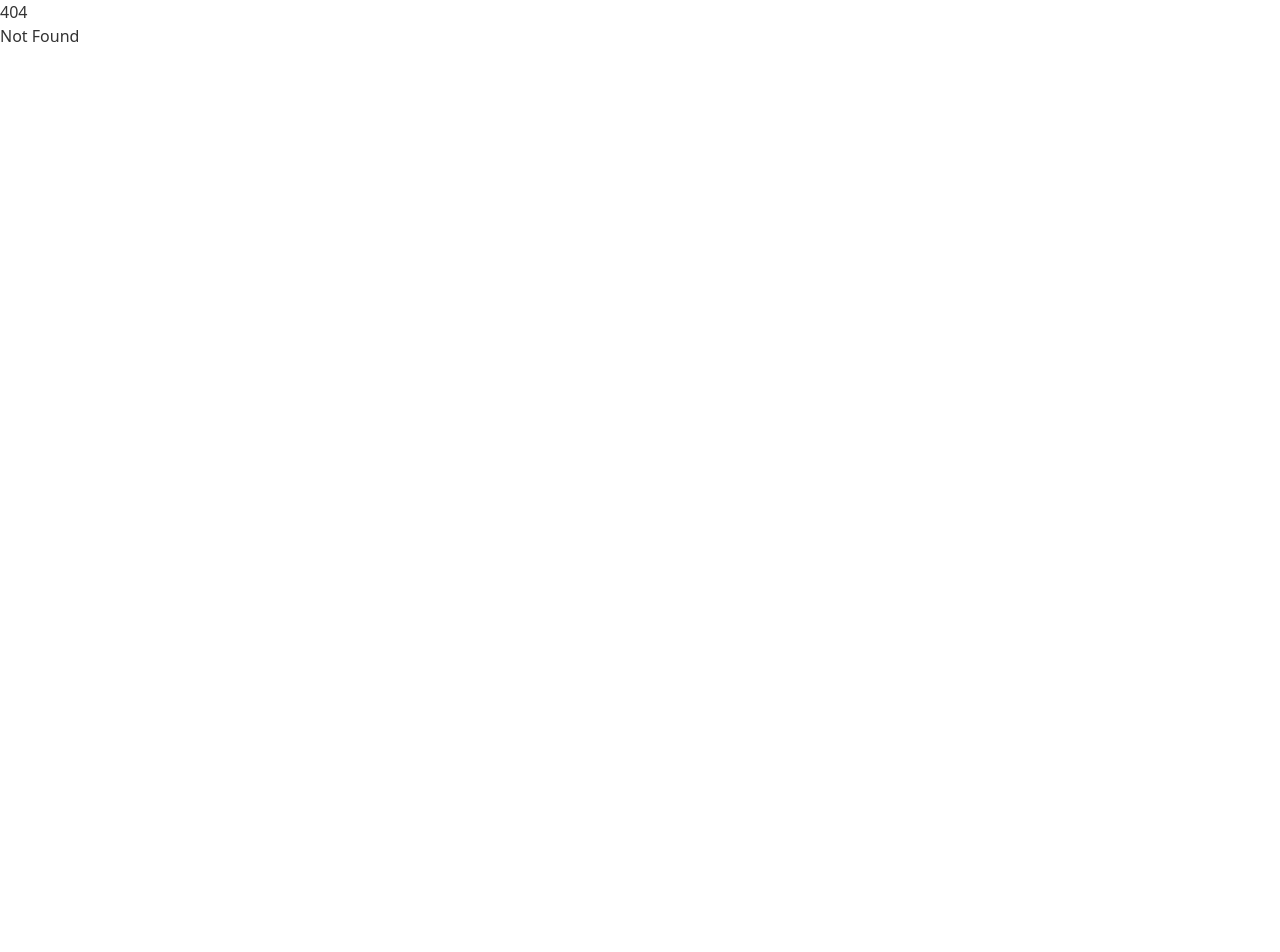
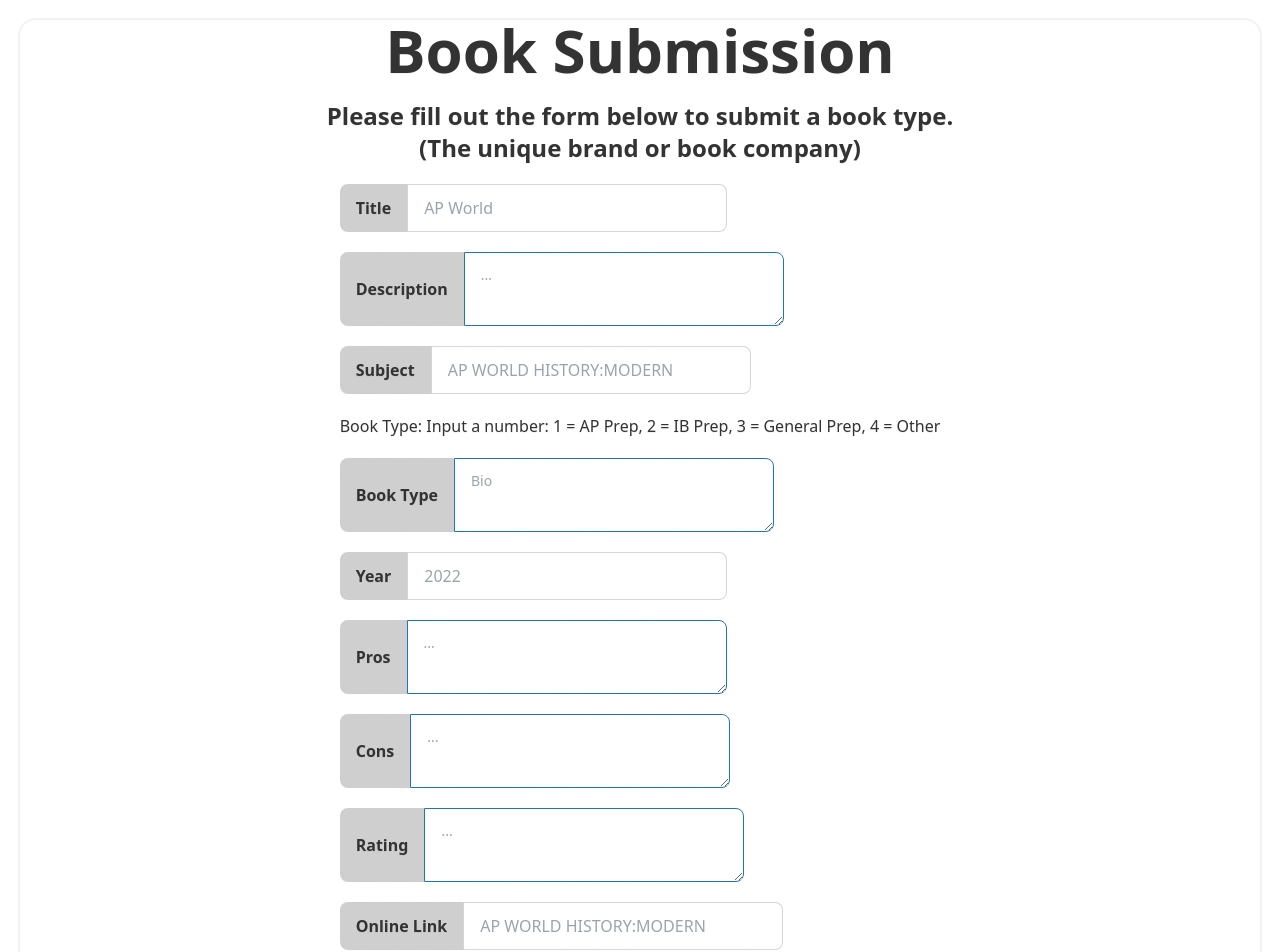
Before and after one commit to importly/scpbookstore, a SvelteKit app: page /input in a window 1280 px wide. Before the commit this address had no page. Shown: the top 952 px of the page. Before the commit the page ends 800 px from the top, so only its background shows below. Built offline with nearby package versions, Linux system fonts and the light colour scheme.

Commit message:
added form input, no server response yet

```diff
--- a/package.json
+++ b/package.json
@@ -41,6 +41,7 @@
 	"dependencies": {
 		"@prisma/client": "^4.1.1",
 		"daisyui": "^2.17.0",
+		"svelte-language-server": "^0.14.37",
 		"vite": "^3.0.1"
 	}
 }
--- /dev/null
+++ b/src/routes/input/+page.server.ts
@@ -0,0 +1,5 @@
+import type { PageServerLoad } from './$types';
+
+export const load: PageServerLoad = async () => {
+    return {};
+};
--- /dev/null
+++ b/src/routes/input/+page.svelte
@@ -0,0 +1,86 @@
+<script lang="ts">
+	import type { PageData } from './$types';
+
+	export let data: PageData;
+
+    let stuff = {
+        name: '',
+        des: '',
+        sub: '',
+        type: '',
+        year: '',
+        pros: '',
+        cons: '',
+        file: '',
+        rating: '',
+        link: '',
+    };
+    let submit = () => {
+        console.log(stuff);
+    }
+</script>
+
+<!-- Path: src\routes\input\+page.svelte -->
+
+<div class="glass bg-opacity-60 m-5 items-center rounded-box content-center">
+	<div class="text-center text-6xl font-bold">Book Submission</div>
+
+	<div class="text-center text-2xl font-bold m-5">
+		Please fill out the form below to submit a book type. <br /> (The unique brand or book company)
+	</div>
+
+	<div class="grid place-items-center">
+		<div class="form-control gap-5">
+			<label class="input-group">
+				<span class="font-bold">Title</span>
+				<input bind:value={stuff.name} type="text" placeholder="AP World" class="input input-bordered w-full max-w-xs" />
+			</label>
+
+			<label class="input-group">
+				<span class="font-bold">Description</span>
+				<textarea bind:value={stuff.des} class="textarea textarea-primary w-full max-w-xs" placeholder="..."></textarea>
+			</label>
+
+            <label class="input-group">
+				<span class="font-bold">Subject</span>
+				<input bind:value={stuff.sub} type="text" placeholder="AP WORLD HISTORY:MODERN" class="input input-bordered w-full max-w-xs" />
+			</label>
+
+            <span class="text-center"> Book Type: Input a number: 1 = AP Prep, 2 = IB Prep, 3 = General Prep, 4 = Other </span>
+            <label class="input-group">
+				<span class="font-bold">Book Type</span>
+				<textarea bind:value={stuff.type} class="textarea textarea-primary w-full max-w-xs" placeholder="Bio"></textarea>
+			</label>
+
+            <label class="input-group">
+				<span class="font-bold">Year</span>
+				<input bind:value={stuff.year} type="text" placeholder="2022" class="input input-bordered w-full max-w-xs" />
+			</label>
+
+            <label class="input-group">
+				<span class="font-bold">Pros</span>
+				<textarea bind:value={stuff.pros} class="textarea textarea-primary w-full max-w-xs" placeholder="..."></textarea>
+			</label>
+
+            <label class="input-group">
+				<span class="font-bold">Cons</span>
+				<textarea bind:value={stuff.cons} class="textarea textarea-primary w-full max-w-xs" placeholder="..."></textarea>
+			</label>
+
+            <label class="input-group">
+				<span class="font-bold">Rating</span>
+				<textarea bind:value={stuff.rating} class="textarea textarea-primary w-full max-w-xs" placeholder="..."></textarea>
+			</label>
+
+            <label class="input-group">
+				<span class="font-bold">Online Link</span>
+				<input bind:value={stuff.link} type="text" placeholder="AP WORLD HISTORY:MODERN" class="input input-bordered w-full max-w-xs" />
+			</label>
+
+            <span class="font-bold">General Photo</span>
+            <input bind:value={stuff.file} type="file" class="file-input file-input-bordered w-full max-w-xs" />
+
+            <button class="btn" on:click={submit} >Submit Book</button>
+		</div>
+	</div>
+</div>
--- /dev/null
+++ b/src/routes/input/+page.ts
@@ -0,0 +1,5 @@
+import type { PageLoad } from './$types';
+
+export const load: PageLoad = async () => {
+    return {};
+};
--- a/vite.config.js
+++ b/vite.config.js
@@ -5,12 +5,12 @@ import fs from 'fs';
 /** @type {import('vite').UserConfig} */
 const config = {
 	plugins: [sveltekit()],
-	server: {
-		https: {
-			key: fs.readFileSync('./secret/scpbooks.org.key'),
-			cert: fs.readFileSync('./secret/scpbooks.org.pem')
-		}
-	}
+	// server: {
+	// 	https: {
+	// 		key: fs.readFileSync('./secret/scpbooks.org.key'),
+	// 		cert: fs.readFileSync('./secret/scpbooks.org.pem')
+	// 	}
+	// }
 };
 
 export default config;
```
Also changed, not shown: 1 other file (tests, documents, lock files or other folders).
